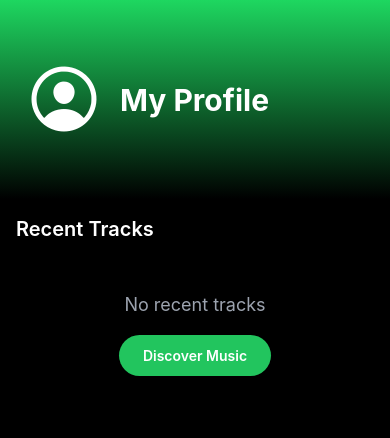
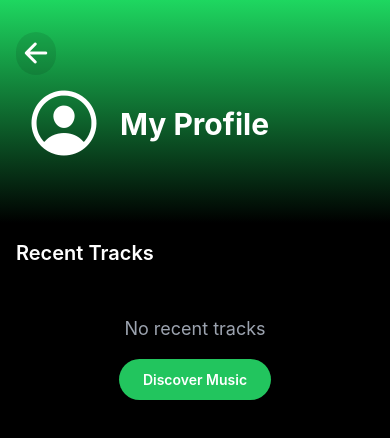
Before and after one commit to crcascr/spotyfm, a React Native app: screen /Profile in a window 390 px wide. Shown: the top 438 px of the page. Built offline with nearby package versions, Linux system fonts and the light colour scheme; no server answers.

Commit message:
Implementacion boton de atras en detalles y perfil

```diff
--- a/src/screens/DetailsScreen.tsx
+++ b/src/screens/DetailsScreen.tsx
@@ -13,6 +13,7 @@ import { RootStackParamList } from "../types/navigation";
 import { getArtistInfo } from "../services/lastfm";
 import { LinearGradient } from "expo-linear-gradient";
 import { capitalizeFirstLetter } from "../utils/helpers";
+import { Ionicons } from "@expo/vector-icons";
 
 type DetailsScreenRouteProp = RouteProp<RootStackParamList, "Details">;
 
@@ -65,7 +66,13 @@ const DetailsScreen: React.FC<Props> = ({ route, navigation }) => {
 
   return (
     <ScrollView className="flex-1 bg-black">
-      <LinearGradient colors={["#1ed760", "#000000"]} className="p-4 pt-14">
+      <LinearGradient colors={["#1ed760", "#000000"]} className="py-4 pb-4 pt-14">
+      <TouchableOpacity
+          className="absolute top-8 left-4 p-1 bg-black/10 rounded-full"
+          onPress={() => navigation.goBack()}
+        >
+          <Ionicons name="arrow-back" size={32} color="white" />
+        </TouchableOpacity>
         <Image
           source={{
             uri:
--- a/src/screens/ProfileScreen.tsx
+++ b/src/screens/ProfileScreen.tsx
@@ -56,8 +56,14 @@ const ProfileScreen: React.FC = () => {
 
   return (
     <View className="flex-1 bg-black">
-      <LinearGradient colors={["#1ed760", "#000000"]}>
-        <View className="py-14 px-6 flex-row items-center">
+      <LinearGradient colors={["#1ed760", "#000000"]} className="pb-14 pt-20 px-6 ">
+        <TouchableOpacity
+          className="absolute top-8 left-4 p-1 bg-black/10 rounded-full"
+          onPress={() => navigation.goBack()}
+        >
+          <Ionicons name="arrow-back" size={32} color="white" />
+        </TouchableOpacity>
+        <View className="flex-row items-center">
           <Ionicons name="person-circle-outline" size={80} color="white" />
           <Text className="text-3xl font-bold text-white ml-4">My Profile</Text>
         </View>
```
